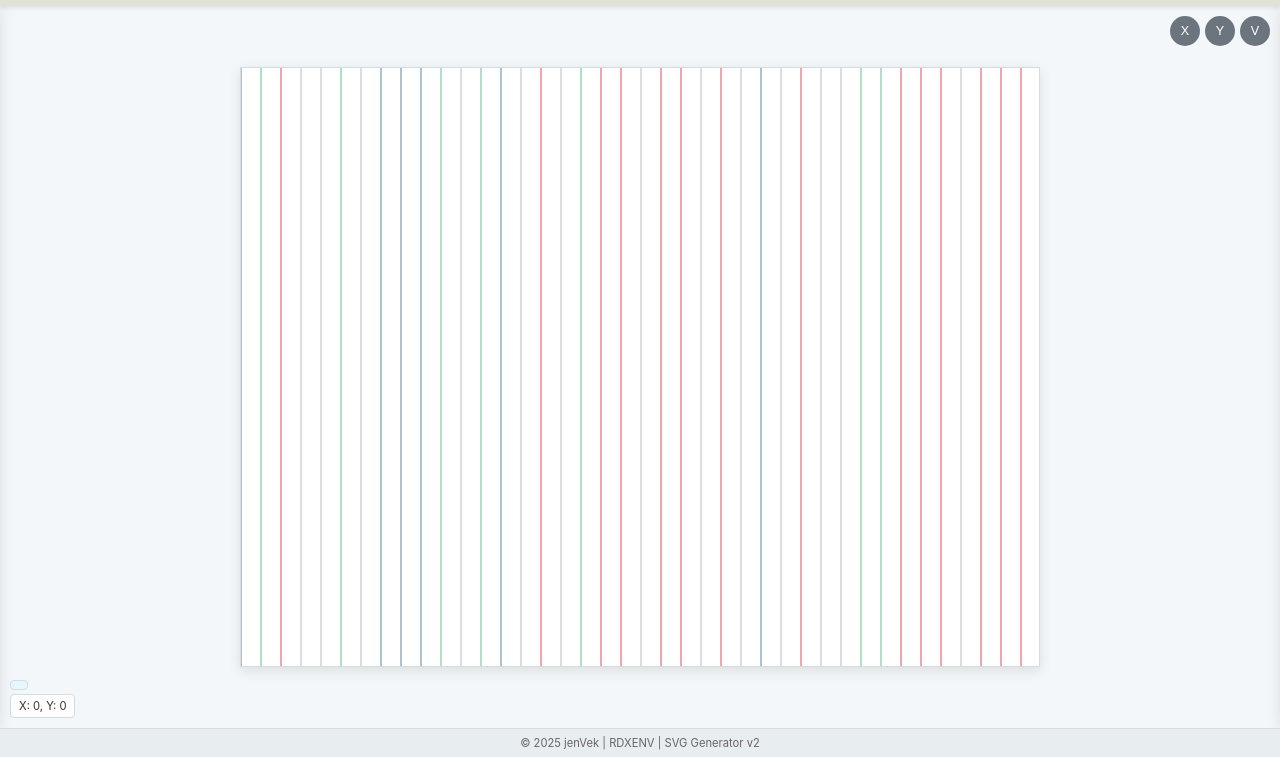
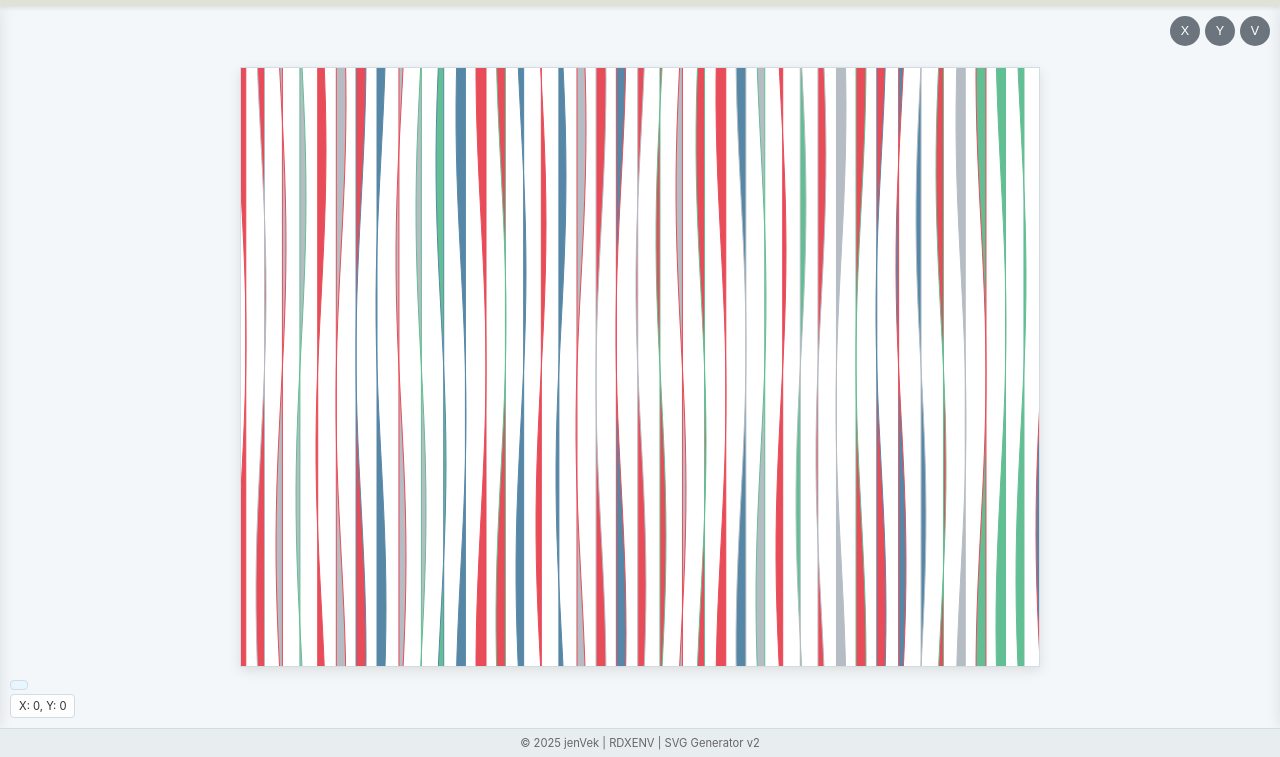
Before and after one commit to RDRCKSHLBRD/jenVEK-node, a website: page server/views/index.html in a window 1280 px wide. Both pictures are taken after a click on the button "Generate". Shown: the part 43-800 px from the top of the page. Drawn offline with Linux system fonts and the light colour scheme; no server answers.

Commit message:
lines ---update part 1

```diff
--- a/public/css/style.css
+++ b/public/css/style.css
@@ -40,7 +40,7 @@ body { font-family: -apple-system, BlinkMacSystemFont, 'Segoe UI', Roboto, Oxyge
 header { background-color: var(--header-bg); padding: 0.6rem 1rem; display: flex; justify-content: space-between; align-items: center; flex-shrink: 0; box-shadow: 0 2px 4px var(--shadow-color); z-index: 100; }
 .logo { display: flex; align-items: center; }
 .logo img { height: 2rem; width: auto; vertical-align: middle; }
-.header-controls { display: flex; align-items: center; gap: 0.5rem; }
+.header-controls { display: flex; flex-wrap: wrap; align-items: center; gap: 0.5rem; }
 .header-controls button { background: none; border: 1px solid rgba(150, 150, 150, 0.5); color:#617068; padding: 0.4rem; margin-left: 0.5rem; border-radius: 4px; cursor: pointer; font-size: 0.9rem; transition: background-color 0.2s, border-color 0.2s, box-shadow 0.2s; display: inline-flex; justify-content: center; align-items: center; min-height: 32px; min-width: 32px; }
 .header-controls button:hover { background-color: rgba(0, 0, 0, 0.05); border-color: rgba(100, 100, 100, 0.8); box-shadow: 0 1px 2px rgba(0,0,0,0.1); }
 .button-icon { height: 1em; width: 1em; display: block; }
--- a/public/js/modules/generator.js
+++ b/public/js/modules/generator.js
@@ -86,6 +86,8 @@ function getOptions() {
             globalAngle: parseInt(dom.globalAngle.value, 10) || 0, // Default to 0
             seedOverride: dom.seedOverride.value.trim(), // Get seed as string
             lineSpacing: parseInt(dom.lineSpacing.value,10) || 20,
+            lineWaveAmplitude: parseFloat(dom.lineWaveAmplitude.value) || 0,
+            lineWaveFrequency: parseFloat(dom.lineWaveFrequency.value) || 1,
         };
         return state.currentOptions;
     } catch (error) {
--- a/public/js/modules/patterns/lines.js
+++ b/public/js/modules/patterns/lines.js
@@ -3,6 +3,8 @@
 // ----- MODULE IMPORTS -----
 // Import necessary utilities
 import { createSVGElement, randomChoice } from '../utils.js';
+// Import color utilities for fill handling
+import { getRandomFill } from '../colorUtils.js';
 // Import random if needed for phase variation (optional)
 // import { random } from '../utils.js';
 
@@ -10,6 +12,7 @@ import { createSVGElement, randomChoice } from '../utils.js';
  * Generates a pattern of parallel wavy lines.
  * Base orientation/spacing set by lineSpacing, then rotated by globalAngle.
  * Wave shape controlled by lineWaveAmplitude and lineWaveFrequency.
+ * Fill determined by fillType option.
  * @param {SVGElement} parent - The parent SVG group element (<g>).
  * @param {object} options - Generation options object.
  * @param {string[]} palette - The array of hex color strings for the current palette.
@@ -17,31 +20,31 @@ import { createSVGElement, randomChoice } from '../utils.js';
  */
 export function generateLinesPattern(parent, options, palette) {
     console.log("Generating Wavy Lines pattern...");
-    // Destructure needed options for clarity
+    // Destructure needed options
     const {
         viewportWidth: width, viewportHeight: height, lineSpacing, globalAngle,
-        strokeColor, strokeWeight, opacity,
-        lineWaveAmplitude, lineWaveFrequency // Use the wave controls
+        strokeColor, strokeWeight, opacity, fillType, // Added fillType
+        lineWaveAmplitude, lineWaveFrequency
     } = options;
     let elementCount = 0;
 
-    // Ensure lineSpacing is at least 1
+    // Ensure valid inputs
     const spacing = Math.max(1, lineSpacing);
-    // Ensure amplitude and frequency have values (frequency shouldn't be 0)
-    const amplitude = lineWaveAmplitude || 0; // Default amplitude to 0 if not provided
-    const frequency = lineWaveFrequency || 1; // Default frequency to 1 if not provided
+    const amplitude = lineWaveAmplitude || 0;
+    const frequency = lineWaveFrequency || 1;
+
+    console.log(` - Spacing: ${spacing}, Amplitude: ${amplitude}, Frequency: ${frequency}, Angle: ${globalAngle}, Fill: ${fillType}`);
 
     // Calculate draw area slightly larger than viewport diagonal
     const diagonal = Math.sqrt(width * width + height * height);
     const drawWidth = diagonal * 1.2;
     const numLines = Math.max(1, Math.ceil(drawWidth / spacing));
 
-    // Create a group for the lines. Apply rotation to this group.
+    // Create a group for the lines and apply global rotation
     const lineGroup = createSVGElement('g', {
         transform: `rotate(${globalAngle} ${width / 2} ${height / 2})`,
-        // Set fill to none for the group, paths will only have stroke
-        fill: 'none',
-        // Apply default stroke styles (can be overridden per line)
+        // Set default styles for the group (can be overridden per path)
+        // Remove fill: 'none' here if paths might be filled
         stroke: strokeColor,
         'stroke-width': strokeWeight,
         opacity: opacity
@@ -51,36 +54,24 @@ export function generateLinesPattern(parent, options, palette) {
     const lineLength = diagonal * 1.2;
     const startY = height / 2 - lineLength / 2;
     const endY = height / 2 + lineLength / 2;
-    // Number of segments used to approximate the wavy line path
-    const pathSteps = 50; // Increase for smoother curves, decrease for performance
+    const pathSteps = 50; // Segments per path
 
-    // Calculate starting X position for the block of lines
+    // Calculate starting X position
     const startX = width / 2 - drawWidth / 2;
 
     // Loop to create each wavy line/path
     for (let i = 0; i < numLines; i++) {
-        // Base horizontal position for this line
         const baseX = startX + i * spacing;
-        const pathPoints = []; // Array to hold points for this path's 'd' attribute
-
-        // Optional: Add a phase shift per line for more variation
-        // This makes adjacent lines wiggle out of sync
-        const phaseShift = i * 0.5; // Adjust multiplier for different effects
+        const pathPoints = [];
+        const phaseShift = i * 0.5;
 
         // Calculate points along the wavy path
         for (let j = 0; j <= pathSteps; j++) {
-            // Calculate the Y position for this step along the line's length
             const currentY = startY + (j / pathSteps) * lineLength;
-
-            // Calculate the horizontal offset using a sine wave
-            // (currentY / height) normalizes y position relative to viewport height
-            // frequency controls how many waves appear vertically
-            // amplitude controls the maximum horizontal deviation
-            const xOffset = amplitude * Math.sin(
+            const sineValue = Math.sin(
                 (currentY / height) * Math.PI * 2 * frequency + phaseShift
             );
-
-            // Final point coordinates for the path segment
+            const xOffset = amplitude * sineValue;
             const pointX = baseX + xOffset;
             const pointY = currentY;
             pathPoints.push(`${pointX.toFixed(2)},${pointY.toFixed(2)}`);
@@ -88,21 +79,25 @@ export function generateLinesPattern(parent, options, palette) {
 
         // Create the path element if points were generated
         if (pathPoints.length > 1) {
-            // Construct the 'd' attribute: M = move to first point, L = line to subsequent points
-            const d = `M ${pathPoints[0]} L ${pathPoints.slice(1).join(' L ')}`;
+            // Construct the 'd' attribute and add 'Z' to close the path
+            const d = `M ${pathPoints[0]} L ${pathPoints.slice(1).join(' L ')} Z`;
 
-            // Create the <path> element instead of <line>
+            // *** Determine fill based on options ***
+            // Uses imported getRandomFill
+            const fillValue = (fillType === 'none') ? 'none' : getRandomFill(palette, options);
+
+            // Create the <path> element
             createSVGElement('path', {
                 d: d,
-                stroke: randomChoice(palette) || strokeColor // Vary color per line
+                stroke: randomChoice(palette) || strokeColor, // Vary color per line
+                fill: fillValue // Apply the determined fill
                 // Inherits stroke-width and opacity from the group
-            }, lineGroup); // Add the path to the rotated group
+            }, lineGroup);
             elementCount++;
         }
     }
 
     console.log(`Generated ${elementCount} wavy lines.`);
-    // Return results including parameters used
     return {
         elementCount,
         pattern: 'Wavy Lines',
--- a/server/views/index.html
+++ b/server/views/index.html
@@ -112,7 +112,7 @@
                     </div>
                 <div class="control-group">
                     <label>Stroke Weight</label>
-                    <input type="range" id="stroke-weight" min="0" max="50" step="0.1" value="1"> <span class="value-display">1</span>
+                    <input type="range" id="stroke-weight" min="0" max="100" step="0.1" value="1"> <span class="value-display">1</span>
                 </div>
                  <div class="control-group">
                     <label>Base Scale</label>
```
